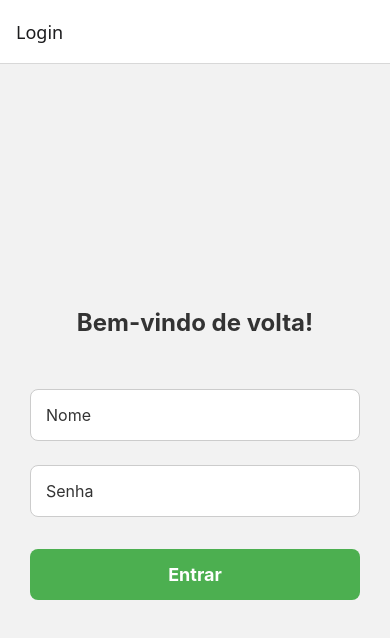
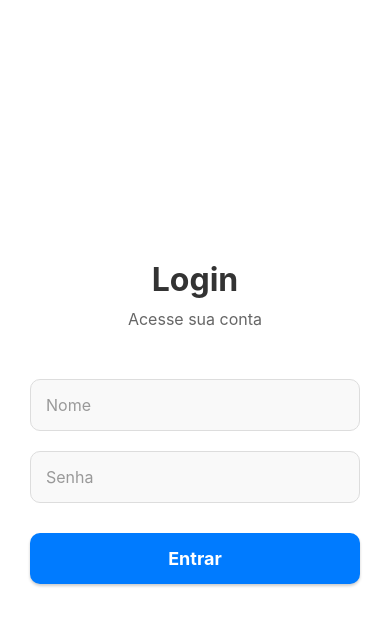
Before and after one commit to devpedroloopes/dta-qrcode, a React Native app: screen / in a window 390 px wide. Shown: the top 638 px of the page. Built offline with nearby package versions, Linux system fonts and the light colour scheme.

Commit message:
Fix Screens and Navigation

```diff
--- a/package.json
+++ b/package.json
@@ -19,6 +19,7 @@
   "dependencies": {
     "@react-navigation/native": "^7.0.7",
     "@react-navigation/stack": "^7.0.12",
+    "@types/react-native-torch": "^1.1.2",
     "axios": "^1.7.8",
     "cors": "^2.8.5",
     "expo": "~52.0.11",
@@ -34,6 +35,7 @@
     "react-native-reanimated": "~3.16.1",
     "react-native-safe-area-context": "4.12.0",
     "react-native-screens": "~4.1.0",
+    "react-native-torch": "^1.2.0",
     "styled-components": "^6.1.13"
   },
   "devDependencies": {
--- a/src/navigation/AppNavigator.tsx
+++ b/src/navigation/AppNavigator.tsx
@@ -14,7 +14,10 @@ const Stack = createStackNavigator<RootStackParamList>();
 export default function AppNavigator() {
   return (
     <NavigationContainer>
-      <Stack.Navigator initialRouteName="Login">
+      <Stack.Navigator
+        initialRouteName="Login"
+        screenOptions={{ headerShown: false }} // Remove o header de todas as telas
+      >
         <Stack.Screen name="Login" component={Login} />
         <Stack.Screen name="QRCodeScanner" component={QRCodeScanner} />
       </Stack.Navigator>
--- a/src/screens/Login.tsx
+++ b/src/screens/Login.tsx
@@ -1,10 +1,16 @@
 import React, { useState } from "react";
-import { StyleSheet, View, TextInput, Button, Text, Alert, TouchableOpacity } from "react-native";
+import {
+  StyleSheet,
+  View,
+  TextInput,
+  Text,
+  Alert,
+  TouchableOpacity,
+} from "react-native";
 import { useNavigation } from "@react-navigation/native";
 import { StackNavigationProp } from "@react-navigation/stack";
 import { RootStackParamList } from "../navigation/AppNavigator";
 
-// Importa os dados do JSON
 const technicians = require("../data/tecnicos.json");
 
 type LoginScreenNavigationProp = StackNavigationProp<RootStackParamList, "Login">;
@@ -14,7 +20,6 @@ export default function LoginScreen() {
   const [password, setPassword] = useState<string>("");
   const navigation = useNavigation<LoginScreenNavigationProp>();
 
-  // Verifica o login do técnico
   function handleLogin() {
     const technician = technicians.find(
       (tech: { name: string; password: string }) =>
@@ -30,17 +35,20 @@ export default function LoginScreen() {
 
   return (
     <View style={styles.container}>
-      <Text style={styles.title}>Bem-vindo de volta!</Text>
+      <Text style={styles.title}>Login</Text>
+      <Text style={styles.subtitle}>Acesse sua conta</Text>
 
       <TextInput
         style={styles.input}
         placeholder="Nome"
+        placeholderTextColor="#999"
         value={name}
         onChangeText={(text) => setName(text)}
       />
       <TextInput
         style={styles.input}
         placeholder="Senha"
+        placeholderTextColor="#999"
         secureTextEntry
         value={password}
         onChangeText={(text) => setPassword(text)}
@@ -59,36 +67,45 @@ const styles = StyleSheet.create({
     justifyContent: "center",
     alignItems: "center",
     padding: 30,
-    backgroundColor: "#f2f2f2",
+    backgroundColor: "#ffffff",
   },
   title: {
-    fontSize: 24,
+    fontSize: 32,
     fontWeight: "bold",
-    color: "#333",
+    color: "#333333",
+    marginBottom: 10,
+  },
+  subtitle: {
+    fontSize: 16,
+    color: "#666666",
     marginBottom: 40,
   },
   input: {
     width: "100%",
     padding: 15,
-    marginVertical: 12,
+    marginVertical: 10,
     borderWidth: 1,
-    borderColor: "#ccc",
-    borderRadius: 8,
-    backgroundColor: "#fff",
+    borderColor: "#dddddd",
+    borderRadius: 10,
+    backgroundColor: "#f9f9f9",
     fontSize: 16,
-    color: "#333",
+    color: "#333333",
   },
   button: {
     width: "100%",
     padding: 15,
-    backgroundColor: "#4CAF50",
-    borderRadius: 8,
+    backgroundColor: "#007BFF",
+    borderRadius: 10,
+    alignItems: "center",
     marginTop: 20,
-    alignItems: "center",
+    shadowColor: "#000",
+    shadowOffset: { width: 0, height: 2 },
+    shadowOpacity: 0.2,
+    shadowRadius: 3,
   },
   buttonText: {
     fontSize: 18,
-    color: "#fff",
+    color: "#ffffff",
     fontWeight: "bold",
   },
 });
--- a/src/screens/QRCodeScanner.tsx
+++ b/src/screens/QRCodeScanner.tsx
@@ -1,28 +1,42 @@
-import React, { useState, useRef, useEffect } from "react";
-import { StyleSheet, View, Text, TouchableOpacity, Alert } from "react-native";
+import React, { useState, useRef } from "react";
+import {
+  StyleSheet,
+  View,
+  Text,
+  Modal,
+  TouchableOpacity,
+  Alert,
+} from "react-native";
 import { CameraView, useCameraPermissions } from "expo-camera";
+import { MaterialCommunityIcons } from "@expo/vector-icons";
 import axios from "axios";
 
 const API_URL = "https://dta-qrcode.onrender.com";
 
 export default function QRCodeScannerScreen() {
+  const [modalIsVisible, setModalIsVisible] = useState(false);
   const [permission, requestPermission] = useCameraPermissions();
   const [email, setEmail] = useState<string | null>(null);
   const qrCodeLock = useRef(false);
-  const [isScanning, setIsScanning] = useState(false);
 
-  useEffect(() => {
-    (async () => {
+  async function handleOpenCamera() {
+    try {
       const { granted } = await requestPermission();
+
       if (!granted) {
-        Alert.alert("Câmera", "Você precisa habilitar o uso da câmera");
+        return Alert.alert("Câmera", "Você precisa habilitar o uso da câmera");
       }
-    })();
-  }, []);
+
+      setModalIsVisible(true);
+      qrCodeLock.current = false;
+    } catch (error) {
+      console.error(error);
+    }
+  }
 
   function handleQRCodeRead(data: string) {
     setEmail(data);
-    setIsScanning(false);
+    setModalIsVisible(false);
   }
 
   async function sendEmail() {
@@ -42,37 +56,46 @@ export default function QRCodeScannerScreen() {
 
   return (
     <View style={styles.container}>
+      <Text style={styles.title}>Leitor de QR Code</Text>
+      <Text style={styles.subtitle}>
+        Clique no botão abaixo para iniciar a leitura.
+      </Text>
+      <TouchableOpacity style={styles.button} onPress={handleOpenCamera}>
+        <Text style={styles.buttonText}>Iniciar Leitura</Text>
+      </TouchableOpacity>
+
+      <Modal visible={modalIsVisible} transparent={true}>
         <CameraView
           style={styles.camera}
           facing="back"
           onBarcodeScanned={({ data }) => {
-          if (isScanning && data && !qrCodeLock.current) {
+            if (data && !qrCodeLock.current) {
               qrCodeLock.current = true;
-            setTimeout(() => {
-              handleQRCodeRead(data);
-              qrCodeLock.current = false;
-            }, 500);
+              setTimeout(() => handleQRCodeRead(data), 500);
             }
           }}
-      />
+        >
           <View style={styles.overlay}>
-        <Text style={styles.title}>
-          {email ? "QR Code Lido!" : "Posicione o QR Code na área"}
-        </Text>
+            <Text style={styles.scanText}>Posicione o QR Code na moldura</Text>
+            <View style={styles.frame} />
+            <TouchableOpacity
+              style={styles.iconButton}
+              onPress={() => setModalIsVisible(false)}
+            >
+              <MaterialCommunityIcons name="close" size={28} color="white" />
+            </TouchableOpacity>
+          </View>
+        </CameraView>
+      </Modal>
 
-        {!email ? (
-          <TouchableOpacity
-            style={styles.scanButton}
-            onPress={() => setIsScanning(true)}
-          >
-            <Text style={styles.scanButtonText}>Escanear</Text>
-          </TouchableOpacity>
-        ) : (
+      {email && (
+        <View style={styles.emailContainer}>
+          <Text style={styles.emailText}>E-mail escaneado: {email}</Text>
           <TouchableOpacity style={styles.sendButton} onPress={sendEmail}>
             <Text style={styles.sendButtonText}>Enviar E-mail</Text>
           </TouchableOpacity>
+        </View>
       )}
-      </View>
     </View>
   );
 }
@@ -80,46 +103,89 @@ export default function QRCodeScannerScreen() {
 const styles = StyleSheet.create({
   container: {
     flex: 1,
-    backgroundColor: "#000",
+    justifyContent: "center",
+    alignItems: "center",
+    backgroundColor: "#ffffff",
+    padding: 20,
+  },
+  title: {
+    fontSize: 28,
+    fontWeight: "bold",
+    color: "#333333",
+    marginBottom: 10,
+  },
+  subtitle: {
+    fontSize: 16,
+    color: "#666666",
+    marginBottom: 20,
+  },
+  button: {
+    padding: 15,
+    backgroundColor: "#007BFF",
+    borderRadius: 10,
+    alignItems: "center",
+    shadowColor: "#000",
+    shadowOffset: { width: 0, height: 2 },
+    shadowOpacity: 0.2,
+    shadowRadius: 3,
+  },
+  buttonText: {
+    fontSize: 18,
+    color: "#ffffff",
+    fontWeight: "bold",
   },
   camera: {
     flex: 1,
   },
   overlay: {
-    position: "absolute",
-    bottom: 50,
-    width: "100%",
+    flex: 1,
+    justifyContent: "space-between",
     alignItems: "center",
-    paddingHorizontal: 20,
+    backgroundColor: "transparent",
+    paddingVertical: 20,
   },
-  title: {
-    fontSize: 18,
-    color: "#fff",
+  scanText: {
+    color: "#ffffff",
+    fontSize: 16,
+    marginTop: 10,
+    backgroundColor: "rgba(0, 0, 0, 0.6)",
+    padding: 5,
+    borderRadius: 5,
+  },
+  frame: {
+    borderWidth: 3,
+    borderColor: "#00FF00",
+    width: 250,
+    height: 250,
+    borderRadius: 10,
+  },
+  iconButton: {
+    width: 60,
+    height: 60,
+    backgroundColor: "rgba(0, 0, 0, 0.6)",
+    borderRadius: 30,
+    justifyContent: "center",
+    alignItems: "center",
     marginBottom: 20,
-    textAlign: "center",
   },
-  scanButton: {
-    width: "80%",
+  emailContainer: {
+    marginTop: 20,
+    alignItems: "center",
+  },
+  emailText: {
+    fontSize: 16,
+    color: "#666666",
+    marginBottom: 10,
+  },
+  sendButton: {
     padding: 15,
     backgroundColor: "#4CAF50",
     borderRadius: 10,
     alignItems: "center",
   },
-  scanButtonText: {
-    fontSize: 18,
-    color: "#fff",
-    fontWeight: "bold",
-  },
-  sendButton: {
-    width: "80%",
-    padding: 15,
-    backgroundColor: "#007BFF",
-    borderRadius: 10,
-    alignItems: "center",
-  },
   sendButtonText: {
     fontSize: 18,
-    color: "#fff",
+    color: "#ffffff",
     fontWeight: "bold",
   },
 });
```
Also changed, not shown: 1 other file (tests, documents, lock files or other folders). Lines whose indentation alone changed are shown as unchanged.
